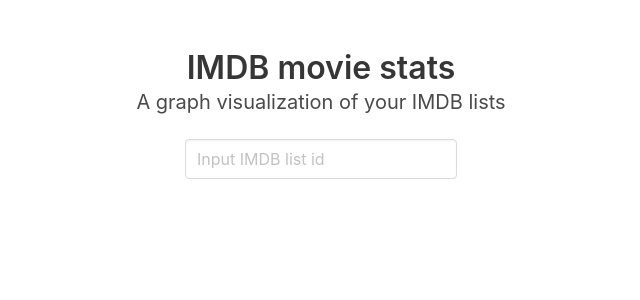
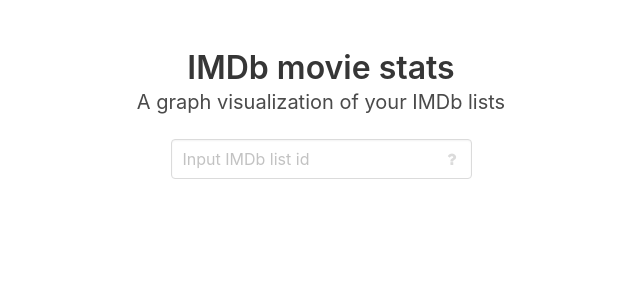
Before and after one commit to hugo-cardenas/movie-stats-web, a React (Create React App) app: page / in a window 1280 px wide. Shown: the top 300 px of the page, without its empty margins (319-959 px from the left). Built offline with nearby package versions, Linux system fonts and the light colour scheme.

Commit message:
Add search tooltip, clean code

```diff
--- a/package.json
+++ b/package.json
@@ -13,7 +13,8 @@
     "react-chartjs": "^0.8.0",
     "react-chartjs-2": "^2.6.4",
     "react-dom": "^16.0.0",
-    "react-scripts": "1.0.14"
+    "react-scripts": "1.0.14",
+    "tippy.js": "^1.3.0"
   },
   "scripts": {
     "start": "react-scripts start",
--- a/public/index.html
+++ b/public/index.html
@@ -10,6 +10,7 @@
     -->
     <link rel="manifest" href="%PUBLIC_URL%/manifest.json">
     <link rel="shortcut icon" href="%PUBLIC_URL%/favicon.ico">
+    <link rel="stylesheet" href="https://maxcdn.bootstrapcdn.com/font-awesome/4.7.0/css/font-awesome.min.css">
     <!--
       Notice the use of %PUBLIC_URL% in the tags above.
       It will be replaced with the URL of the `public` folder during the build.
@@ -19,7 +20,7 @@
       work correctly both with client-side routing and a non-root public URL.
       Learn how to configure a non-root public URL by running `npm run build`.
     -->
-    <title>IMDB movie stats</title>
+    <title>IMDb movie stats</title>
   </head>
   <body>
     <noscript>
--- a/src/App.css
+++ b/src/App.css
@@ -14,6 +14,14 @@
 #search,
 #graph-config {
     display: inline-block;
+}
+
+#search-tooltip-icon {
+    pointer-events: auto;
+}
+
+#search-tooltip-template {
+    display: none;
 }
 
 #content {
--- a/src/App.js
+++ b/src/App.js
@@ -1,7 +1,9 @@
 import React, { Component } from 'react';
 import axios from 'axios';
+import tippy from 'tippy.js';
 import Graph from './Graph';
-import 'bulma/css/bulma.css'
+import 'bulma/css/bulma.css';
+import 'tippy.js/dist/tippy.css';
 import './App.css';
 
 const
@@ -28,9 +30,9 @@
 
     render() {
         return <div id="root-container" className="container">
-            <h1 className="title">IMDB movie stats</h1>
+            <h1 className="title">IMDb movie stats</h1>
             <p className="subtitle">
-                A graph visualization of your IMDB lists
+                A graph visualization of your IMDb lists
             </p>
             {this.renderSearch()}
             {this.renderContent()}
@@ -39,12 +41,29 @@
 
     renderSearch() {
         return <form id="search" onSubmit={this.handleSubmit.bind(this)}>
-            <div className="control">
+            <div className="control has-icons-right">
                 <input
                     className="input"
-                    type="text" placeholder="Input IMDB list id" onChange={this.handleChange.bind(this)}/>
+                    type="text" placeholder="Input IMDb list id" onChange={this.handleChange.bind(this)}/>
+                {this.renderQuestionIcon()}
             </div>
         </form>;
+    }
+
+    renderQuestionIcon() {
+        const { listId } = this.state;
+        if (listId !== '') {
+            return '';
+        }
+        return <span
+            id="search-tooltip-icon" className="icon is-small is-right"
+            title="This is my tooltip">
+                <i className="fa fa-question"></i>
+                <div id="search-tooltip-template">
+                    <p>You can find the list id in your IMDb list url</p>
+                    <p>e.g. http://www.imdb.com/list/<span className="has-text-weight-bold has-text-primary">ls123456</span>/</p>
+                </div>
+        </span>;
     }
 
     renderContent() {
@@ -87,6 +106,22 @@
         }
     }
 
+    componentDidMount() {
+        this.enableSearchTooltip();
+    }
+
+    componentDidUpdate(){
+        this.enableSearchTooltip();
+    }
+
+    enableSearchTooltip() {
+        tippy('#search-tooltip-icon', {
+            html: '#search-tooltip-template',
+            interactive: true,
+            position: 'bottom'
+        });
+    }
+
     async handleSubmit(event) {
         const { listId } = this.state;
         event.preventDefault();
@@ -127,6 +162,6 @@
 };
 
 const fetchApiMovies = listId =>
-    axios.get(API_URL + '?listId=' + encodeURIComponent(listId), {responseType: 'json'});
+    axios.get(API_URL + '?listId=' + encodeURIComponent(listId), { responseType: 'json' });
 
 export default App;
--- a/src/Graph.js
+++ b/src/Graph.js
@@ -401,9 +401,6 @@
     return getDirectorFilter(name);
 };
 
-const getActorNames = movies =>
-    _.uniq([].concat(...movies.map(movie => movie.actors)));
-
 const getActorFilter = actor =>
     movie => movie.actors.includes(actor);
 
```
